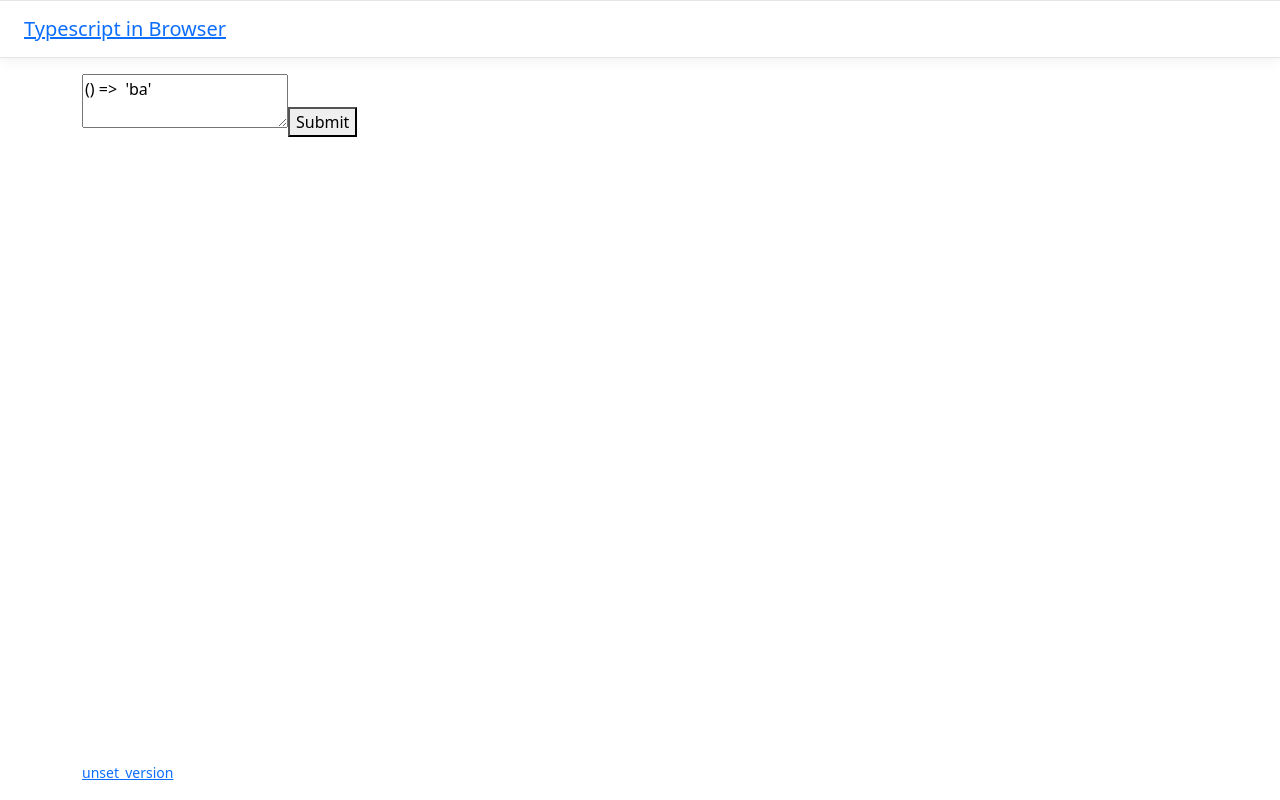
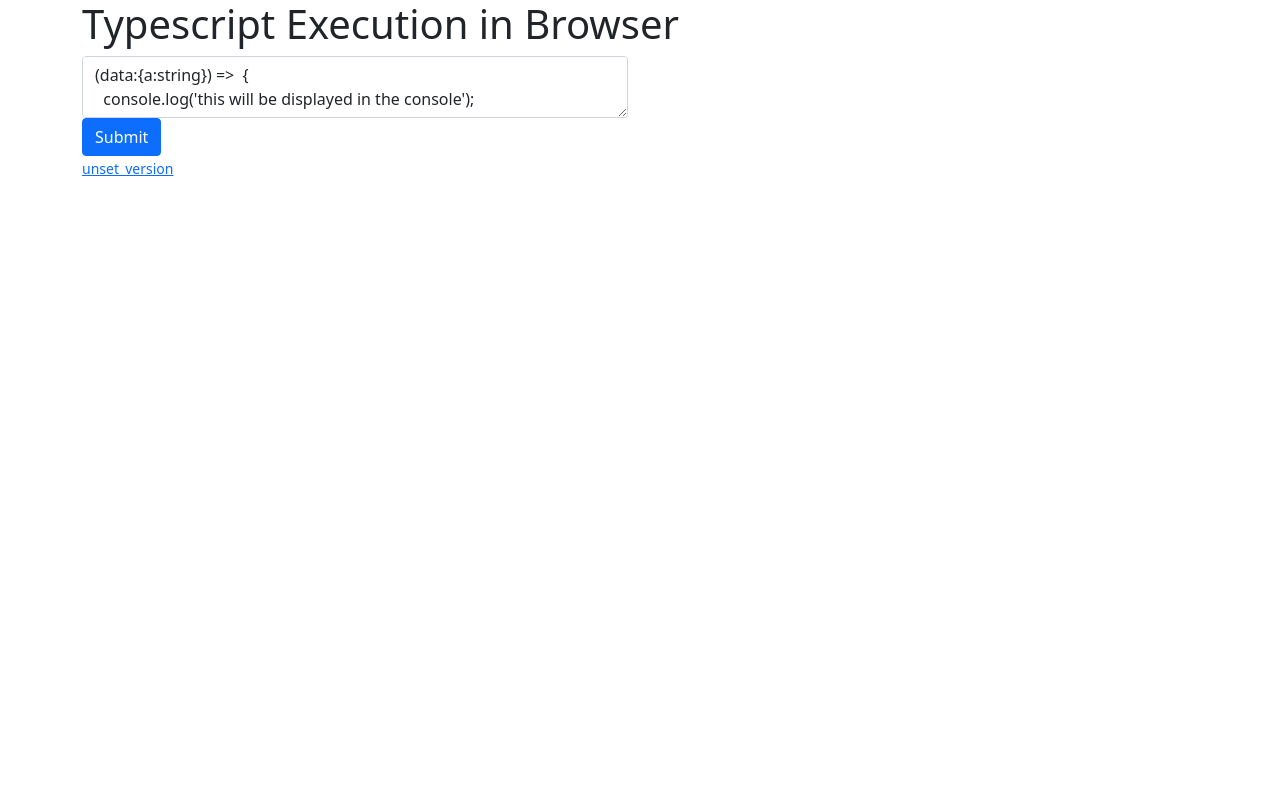
Before and after one commit to nexys-system/typescript-browser, a React (Vite) app: page / in a window 1280 px wide. Built offline with nearby package versions, Linux system fonts and the light colour scheme.

Commit message:
first version

```diff
--- a/package.json
+++ b/package.json
@@ -5,7 +5,7 @@
     "start": "vite",
     "build": "tsc && vite build",
     "preview": "vite preview",
-    "test": "vitest",
+    "test": "echo 'no test'",
     "coverage": "vitest run --coverage"
   },
   "dependencies": {
--- a/src/app.tsx
+++ /dev/null
@@ -1,17 +0,0 @@
-import { Route, Routes } from "react-router-dom";
-import Home from "./home";
-
-const NotFound = () => (
-  <p>
-    <i>Page Not Found</i>
-  </p>
-);
-
-export default () => {
-  return (
-    <Routes>
-      <Route path={"/"} element={<Home />} />
-      <Route path={"/:any"} element={<NotFound />} />
-    </Routes>
-  );
-};
--- a/src/home.tsx
+++ b/src/home.tsx
@@ -2,12 +2,44 @@ import React from "react";
 
 import * as TS from "typescript";
 
-const defaultCodeString = "() =>  'ba'";
+const defaultCodeString = `(data:{a:string}) =>  {
+  console.log('this will be displayed in the console');
+  const t = prompt('enter something');
+  return 'ba' + data.a + 't' + t;
+}`;
+
+const ArgForm = ({ setExec }: { setExec: (a: any) => void }) => {
+  const [arg, setArg] = React.useState<string>('{"a":"my text"}');
+
+  const handleExec = (e: React.FormEvent<HTMLFormElement>) => {
+    e.preventDefault();
+
+    try {
+      const j = JSON.parse(arg);
+
+      setExec(j);
+    } catch (err) {
+      alert("arg must be a json");
+    }
+  };
+
+  return (
+    <form onSubmit={handleExec}>
+      <input type="text" value={arg} onChange={(v) => setArg(v.target.value)} />
+      <button className="btn btn-primary" type="submit">
+        Exec
+      </button>
+      <br />
+    </form>
+  );
+};
 
 export default () => {
   const [value, setValue] = React.useState<string>(defaultCodeString);
   const [error, setError] = React.useState<string | undefined>();
+
   const [fx, setFx] = React.useState<((x: string) => string) | undefined>();
+  const [exec, setExec] = React.useState<string | undefined>();
 
   const handleSubmit = (e: React.FormEvent<HTMLFormElement>) => {
     e.preventDefault();
@@ -15,16 +47,12 @@ export default () => {
       const execKey = "exec";
       const prepareCodeString = `({${execKey}: ${value}})`;
       const c = TS.transpile(prepareCodeString);
-      console.log(c);
+
       const t = eval(c);
 
       const fx = t[execKey];
 
-      // console.log(fx());
-      // console.log(typeof fx);
-
-      const f2: (x: string) => string = (x: string) => "bac" + x;
-
+      // there is a bug when passing a funtion, the function needs to be wrapped in another function else it is being called
       setFx(() => fx);
     } catch (e) {
       console.log((e as Error).message);
@@ -33,10 +61,23 @@ export default () => {
   };
 
   if (fx) {
+    const handleExec = (e: any) => {
+      setExec(fx(e));
+    };
+
     return (
       <>
-        <pre>{fx("ghj")}</pre>
-        <button onClick={() => setFx(undefined)}>back</button>
+        <ArgForm setExec={handleExec} />
+        {exec && (
+          <div className="alert alert-primary">
+            <h3>Result</h3>
+            <pre>{exec}</pre>
+          </div>
+        )}
+        <br />
+        <button className="btn btn-secondary" onClick={() => setFx(undefined)}>
+          Back
+        </button>
       </>
     );
   }
@@ -45,8 +86,14 @@ export default () => {
     <form onSubmit={handleSubmit}>
       {error && <p className="alert alert-danger">{error}</p>}
 
-      <textarea value={value} onChange={(e) => setValue(e.target.value)} />
-      <button type="submit">Submit</button>
+      <textarea
+        className="form-control"
+        value={value}
+        onChange={(e) => setValue(e.target.value)}
+      />
+      <button className="btn btn-primary" type="submit">
+        Submit
+      </button>
     </form>
   );
 };
--- a/src/layout/header.tsx
+++ /dev/null
@@ -1,28 +0,0 @@
-import { Link } from "react-router-dom";
-import { menus } from "../links";
-import { title } from "../config";
-const style = {
-  borderTop: "1px solid #e5e5e5",
-  borderBottom: "1px solid #e5e5e5",
-  boxShadow: "0 .25rem .75rem rgba(0, 0, 0, .05)",
-};
-
-export default () => (
-  <header>
-    <div
-      style={style}
-      className="d-flex flex-column flex-md-row align-items-center p-3 px-md-4 mb-3 bg-white"
-    >
-      <h5 className="my-0 mr-md-auto font-weight-normal">
-        <Link to={"/"}>{title}</Link>
-      </h5>
-      <nav className="my-2 my-md-0 mr-md-3">
-        {menus.map((menu, i) => (
-          <Link className="p-2 text-dark" key={i} to={menu.link}>
-            {menu.name}
-          </Link>
-        ))}
-      </nav>
-    </div>
-  </header>
-);
--- a/src/layout/index.tsx
+++ b/src/layout/index.tsx
@@ -1,22 +1,16 @@
 import Footer from "./footer";
-import Header from "./header";
 
-import { BrowserRouter as Router } from "react-router-dom";
-import { basename } from "../config";
+export default ({ children }: { children: JSX.Element }) => {
+  return (
+    <>
+      <div className="container">
+        <h1>Typescript Execution in Browser</h1>
 
-function Layout({ children }: { children: any }) {
-  return (
-    <Router basename={basename}>
-      <div className="d-flex flex-column min-vh-100">
-        <Header />
-
-        <main className="flex-fill">
-          <div className="container">{children} </div>
-        </main>
-
-        <Footer />
+        <div className="row">
+          <div className="col-6">{children}</div>
+        </div>
       </div>
-    </Router>
+      <Footer />
+    </>
   );
-}
-export default Layout;
+};
--- a/src/links.ts
+++ /dev/null
@@ -1,5 +0,0 @@
-export const links = {};
-
-export const menus: { name: string; link: string }[] = Object.values(links);
-
-export default links;
--- a/src/main.tsx
+++ b/src/main.tsx
@@ -1,7 +1,8 @@
 import React from "react";
 import ReactDOM from "react-dom/client";
+
+import App from "./home";
 import Layout from "./layout";
-import App from "./app";
 
 ReactDOM.createRoot(document.getElementById("root")!).render(
   <React.StrictMode>
--- a/vite.config.ts
+++ b/vite.config.ts
@@ -4,7 +4,7 @@ import react from "@vitejs/plugin-react";
 // https://vitejs.dev/config/
 export default defineConfig({
   plugins: [react()],
-  base: "/typescript-browser/",
+  //base: "/typescript-browser/",
   test: {
     // ...
   },
```
Also changed, not shown: 1 other file (tests, documents, lock files or other folders).
